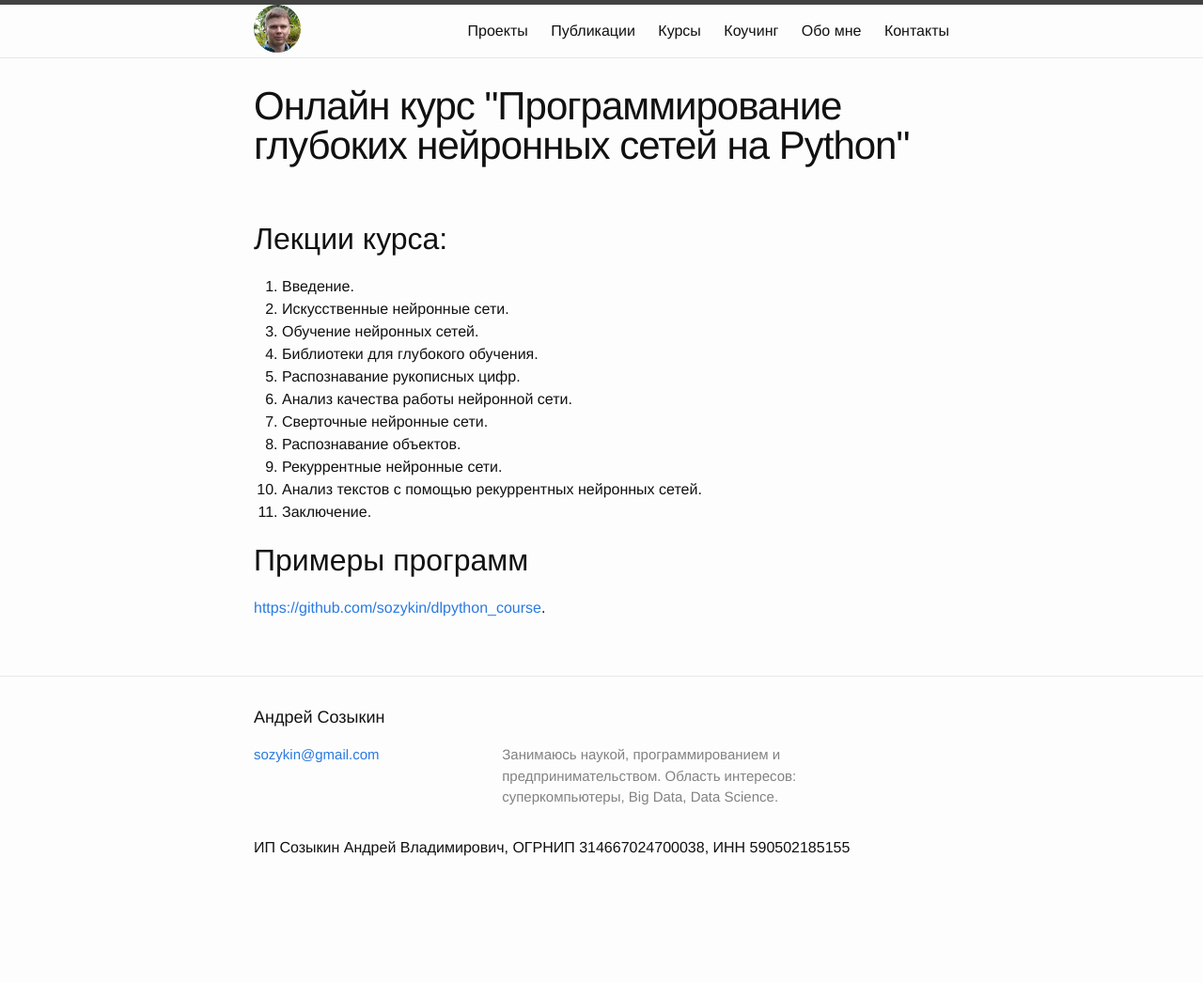
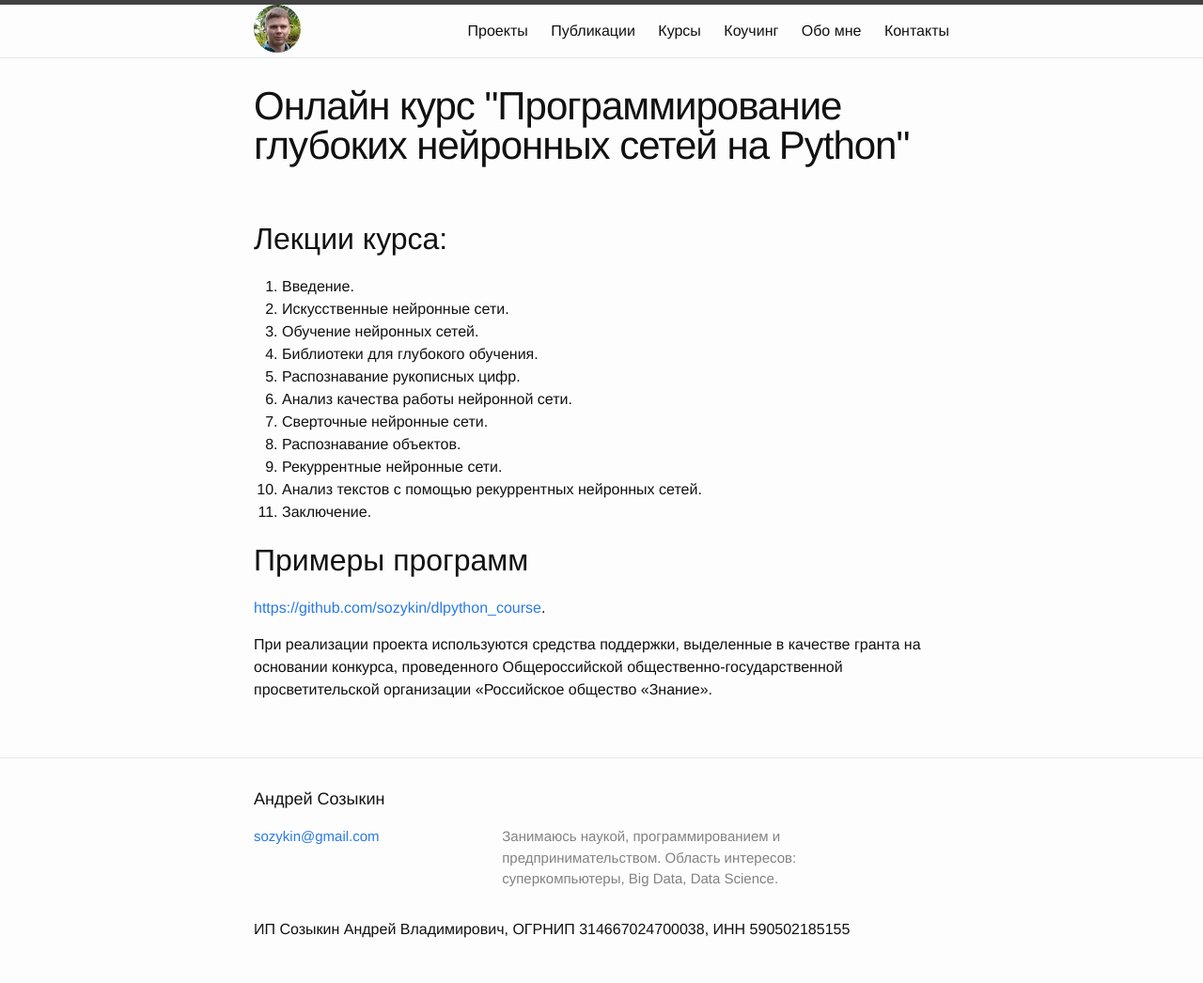
Before and after one commit to sozykin/asozykin.ru, a Jekyll site: the page built from _pages/courses/nnpython.md, in a window 1280 px wide. Shown: the whole page at 94% size. Built offline with Jekyll 4.4.1, drawn with Linux system fonts in a browser that asks for light colours; comment, search, counter and statistics services are not loaded; before the commit the page ends 959 px from its top, so only the background shows below that.

Commit message:
Update nnpython.md

```diff
--- a/_pages/courses/nnpython.md
+++ b/_pages/courses/nnpython.md
@@ -20,3 +20,5 @@ permalink: /courses/nnpython
 ## Примеры программ
 
 [https://github.com/sozykin/dlpython_course](https://github.com/sozykin/dlpython_course).
+
+При реализации проекта используются средства поддержки, выделенные в качестве гранта на основании конкурса, проведенного Общероссийской общественно-государственной просветительской организации «Российское общество «Знание».
```
